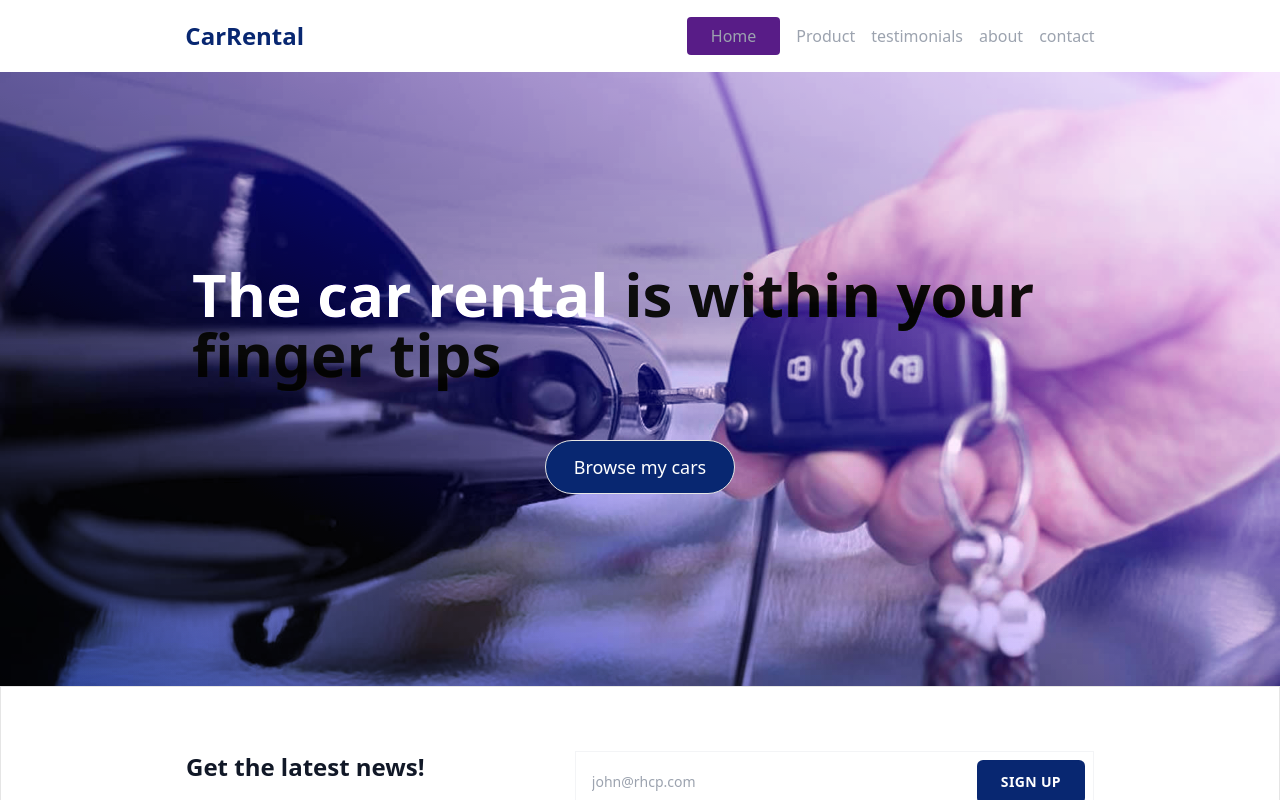
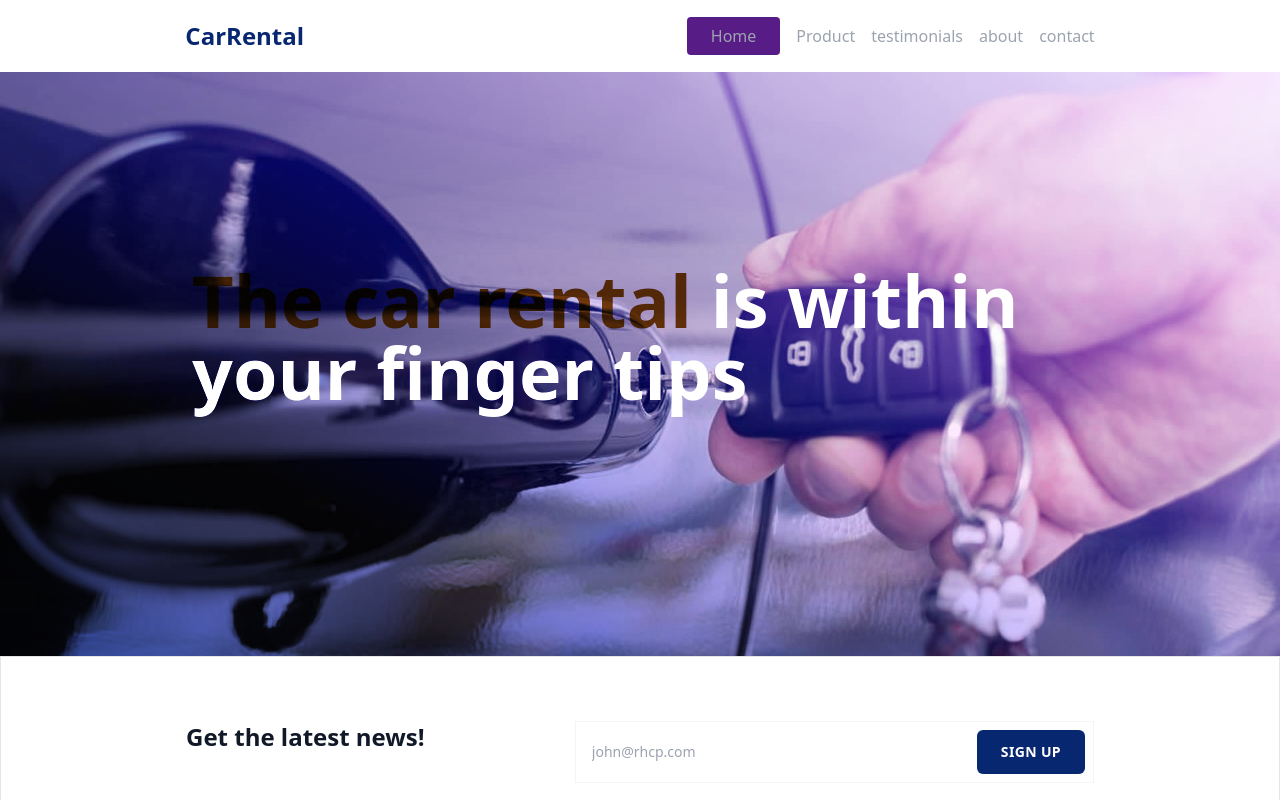
Before and after one commit to Mathias02/carhub, a Next.js app: page / in a window 1280 px wide. Shown: the top 800 px of the page. Built offline with nearby package versions, Linux system fonts and the light colour scheme.

Commit message:
banner button reomved

```diff
--- a/app/_components/Banner.jsx
+++ b/app/_components/Banner.jsx
@@ -9,8 +9,7 @@ const Banner = () => {
         <div className='bg-gradient-to-tr from-blue-950 to-purple-300 h-92 relative'>
             <Image src={'/565214.jpg'} alt='banner' width={600} height={300} className='object-cover absolute w-full h-full mix-blend-overlay -z-5' />
             <div className='flex flex-col justify-center items-center p-48'>
-                <h1 className='text-4xl lg:text-6xl text-left mb-14 font-bold'><span className='text-white'>The car rental </span>is within your finger tips</h1>
-                <Link href={'/product'} className='relative cursor-pointer border bg-primary hover:bg-purple-950 hover:text-blue-400 text-white lg:px-7 py-3 px-6 lg:py-3 rounded-full lg:text-[18px] text-xl'> Browse my cars</Link>
+                <h1 className='text-4xl lg:text-7xl text-left mb-14 font-bold text-white'><span className='text-yellow-950'>The car rental </span>is within your finger tips</h1>
             </div>
 
         </div>
```
